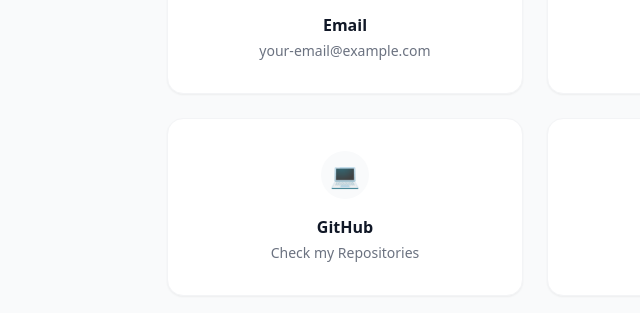
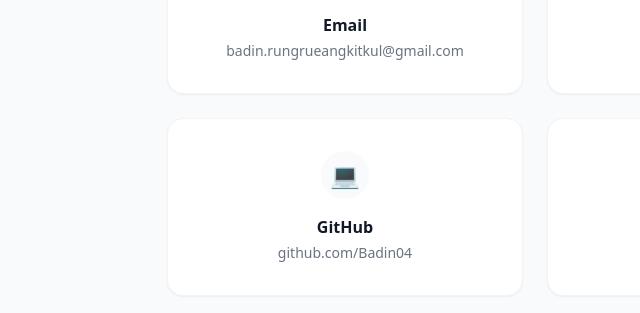
Before and after one commit to Badin04/my-portfolio, a plain HTML site: page contact.html in a window 1280 px wide. Shown: the part 368-681 px from the top of the page, 105-745 px from the left. Drawn offline with nearby package versions, Linux system fonts and the light colour scheme.

Commit message:
fix github links

```diff
--- a/contact.html
+++ b/contact.html
@@ -33,7 +33,7 @@
                         <span class="text-2xl group-hover:scale-110 transition">📧</span>
                     </div>
                     <h4 class="font-bold text-gray-900 mb-1">Email</h4>
-                    <p class="text-sm text-gray-500">your-email@example.com</p>
+                    <p class="text-sm text-gray-500">badin.rungrueangkitkul@gmail.com</p>
                 </a>
 
                 <a href="#" target="_blank" class="bg-white p-8 rounded-2xl shadow-sm border border-gray-100 hover:border-blue-500 hover:shadow-md transition text-center group">
@@ -44,12 +44,12 @@
                     <p class="text-sm text-gray-500">View Professional Profile</p>
                 </a>
 
-                <a href="https://github.com/your-username" target="_blank" class="bg-white p-8 rounded-2xl shadow-sm border border-gray-100 hover:border-blue-500 hover:shadow-md transition text-center group">
+                <a href="https://github.com/Badin04" target="_blank" class="bg-white p-8 rounded-2xl shadow-sm border border-gray-100 hover:border-blue-500 hover:shadow-md transition text-center group">
                     <div class="w-12 h-12 bg-gray-50 rounded-full flex items-center justify-center mx-auto mb-4 group-hover:bg-gray-900 transition text-white">
                         <span class="text-2xl group-hover:scale-110 transition">💻</span>
                     </div>
                     <h4 class="font-bold text-gray-900 mb-1">GitHub</h4>
-                    <p class="text-sm text-gray-500">Check my Repositories</p>
+                    <p class="text-sm text-gray-500">github.com/Badin04</p>
                 </a>
 
                 <div class="bg-white p-8 rounded-2xl shadow-sm border border-gray-100 text-center">
```
Also changed, not shown: projects.html (+2 -2 lines).
